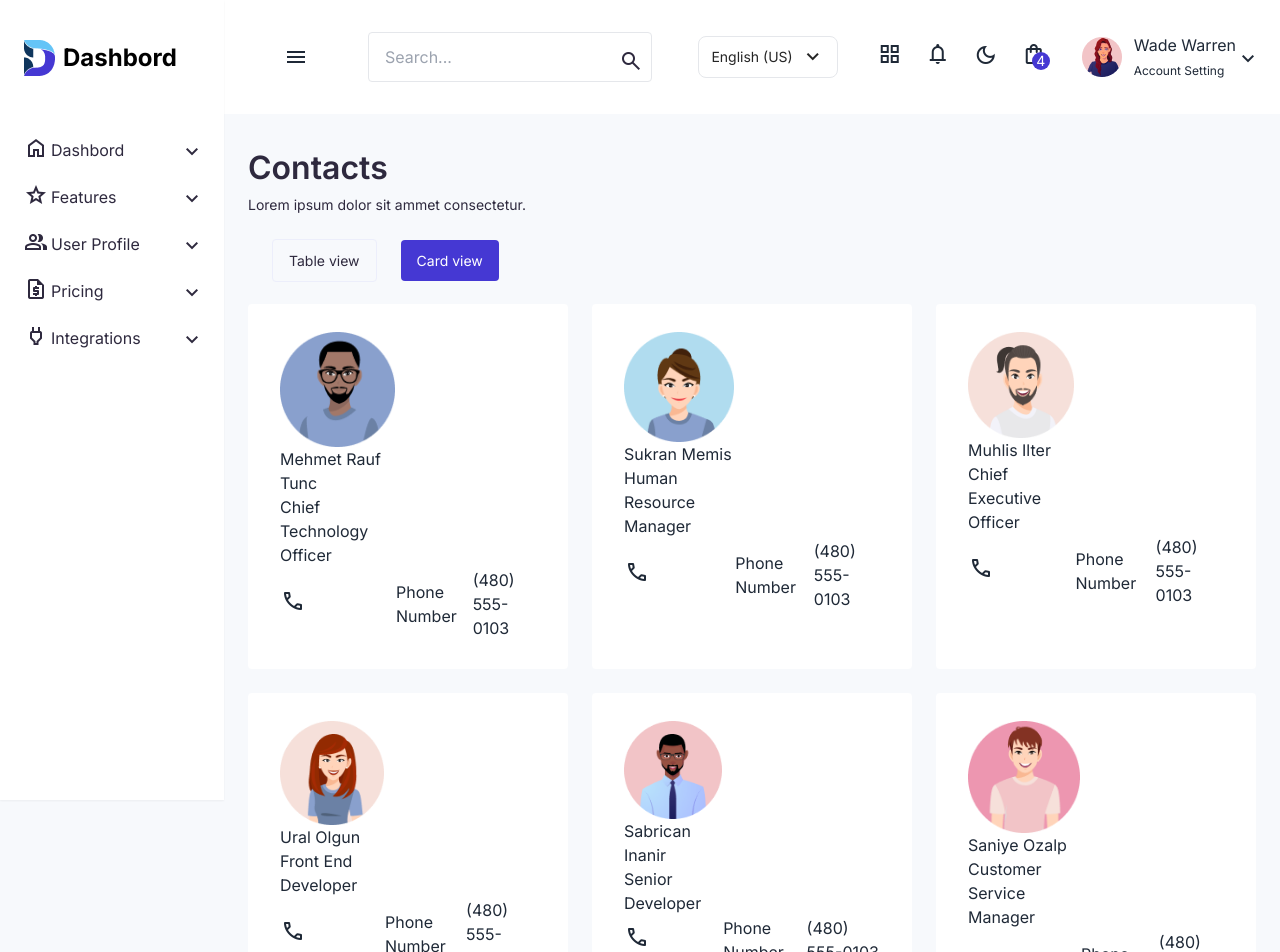
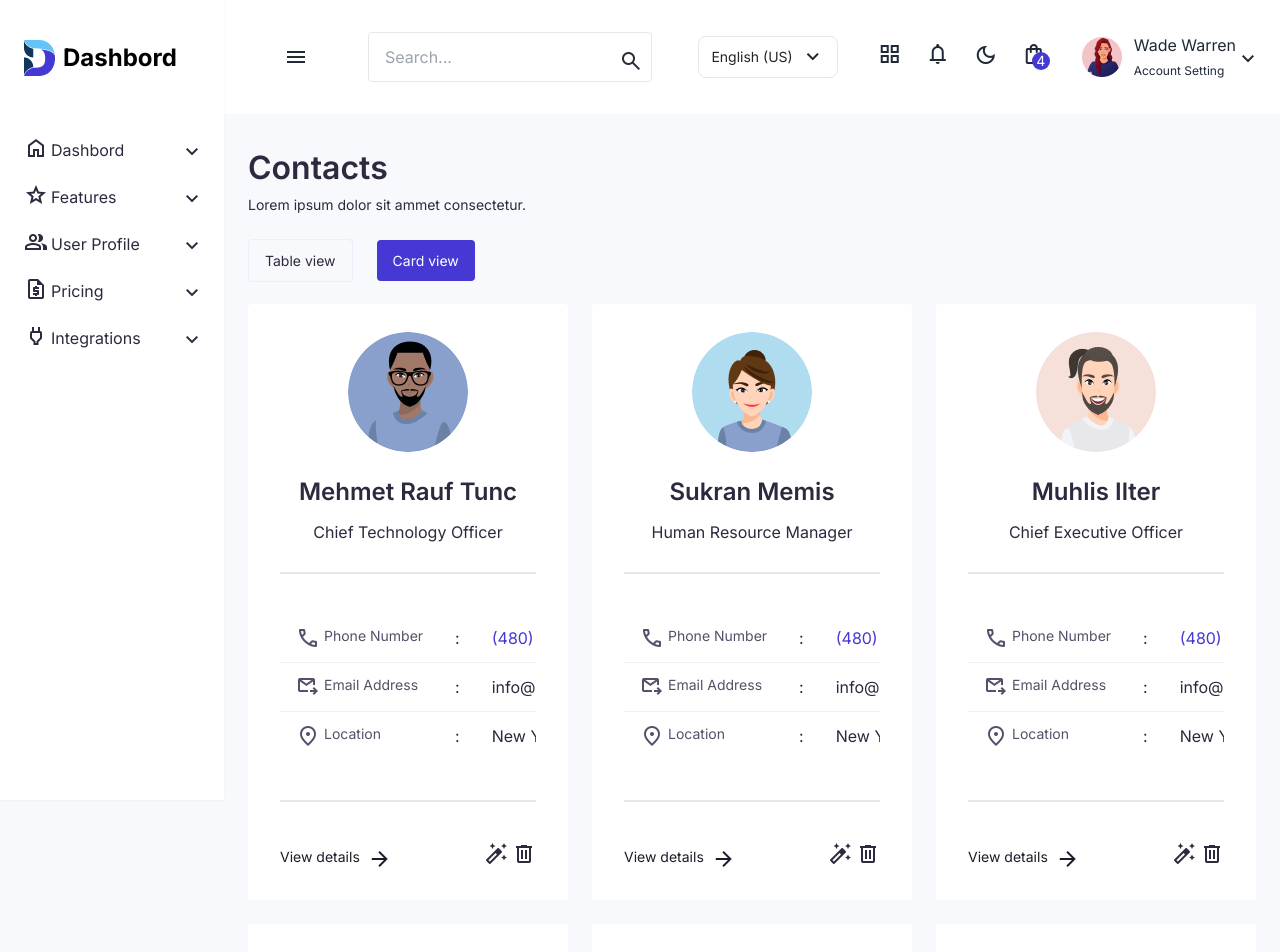
Before and after one commit to RobinHossain5261/dashbord, a Next.js app: page /cardView/contacts in a window 1280 px wide. Shown: the top 952 px of the page. Built offline with nearby package versions, Linux system fonts and the light colour scheme.

Commit message:
contact card view done

```diff
--- a/src/app/cardView/contacts/page.js
+++ b/src/app/cardView/contacts/page.js
@@ -10,7 +10,7 @@ import Image from 'next/image';
 
 const contacts = () => {
 
-    const cards = [
+    const byuers = [
         {
             id: 1,
             img: photo7,
@@ -68,34 +68,71 @@ const contacts = () => {
     ]
 
     return (
-        <div className='px-2 lg:px-6 pt-10 pb-6 bg-bgColor dark:bg-darkBg'>
+        <div className='px-2 md:px-6 lg:px-6 pt-10 pb-6 bg-bgColor dark:bg-darkBg'>
             <h3 className='text-[32px] font-semibold text-myBlack dark:text-white'>Contacts</h3>
             <span className='text-sm text-myBlack dark:text-white '>Lorem ipsum dolor sit ammet consectetur.</span>
 
             <div className='mt-8'>
-                <Link href='/features/contacts' className='text-myBlack dark:text-myWhite border dark:border-darkLine py-3 px-4  text-sm rounded ml-6 border-myLine'>Table view</Link>
+                <Link href='/features/contacts' className='text-myBlack dark:text-myWhite border dark:border-darkLine py-3 px-4  text-sm rounded border-myLine'>Table view</Link>
                 <Link href='/cardView/contacts' className='text-white dark:text-[#1E192A] py-3 px-4 bg-myBlue dark:bg-[#00E177] text-sm rounded ml-6'>Card view</Link>
             </div>
 
-            <div className="overflow-x-auto">
-                <table className='grid grid-cols-1 md:grid-cols-2 lg:grid-cols-3 gap-6 rounded mt-8'>
-                    {
-                        cards.map(card => (<tbody
-                        key={card.id}
-                        className='bg-white py-7 px-8 rounded'
-                        >
-                            <tr><Image src={card.img}/></tr>
-                            <tr>{card.name}</tr>
-                            <tr>{card.post}</tr>
-                            <tr>
-                                <td><span class="material-symbols-outlined">call</span></td>
-                                <td>Phone Number</td>
-                                <td>{card.number}</td>
-                            </tr>
-                        </tbody>))
-                    }
-                </table>
-            </div >
+
+            <div className='grid grid-cols-1 lg:grid-cols-3 gap-6 mt-8'>
+                {
+                    byuers.map(buyer => (<div
+                        key={buyer.id}
+                        className='bg-white dark:bg-darkCard p-2 lg:px-8 lg:py-7 rounded'
+                    >
+                        <Image className='w-[120px] h-[120px] rounded-full mx-auto' src={buyer.img} alt='buyer' />
+                        <h4 className='text-2xl text-center text-myBlack dark:text-white font-semibold mt-6 mb-3'>{buyer.name}</h4>
+                        <h6 className='text-base text-center text-myBlack dark:text-[#D1D1D1]'>{buyer.post}</h6>
+                        <hr className='border dark:border-darkLine mt-7 mb-10' />
+
+                        <div className='overflow-x-auto'>
+                            <table className="table whitespace-nowrap">
+                                <tbody>
+                                    <tr className='dark:border-darkLine'>
+                                        <th className='flex items-center gap-2'>
+                                            <span className="material-symbols-outlined w-5 h-5 text-myGrey dark:text-[#D1D1D1] font-normal">call</span>
+                                            <span className='text-myGrey text-sm font-normal dark:text-[#D1D1D1]'>Phone Number</span>
+                                        </th>
+                                        <td className='text-myBlack text-base'>:</td>
+                                        <td className='text-myBlue dark:text-myGreen text-base'>{buyer.number}</td>
+                                    </tr>
+                                    <tr className='dark:border-darkLine'>
+                                        <th className='flex items-center gap-2'>
+                                            <span className="material-symbols-outlined w-5 h-5 text-myGrey dark:text-[#D1D1D1] font-normal">outgoing_mail</span>
+                                            <span className='text-myGrey dark:text-[#D1D1D1] text-sm font-normal'>Email Address</span>
+                                        </th>
+                                        <td className='text-myBlack dark:text-[#D1D1D1] text-base'>:</td>
+                                        <td className='text-myBlack dark:text-[#D1D1D1] text-base'>{buyer.email}</td>
+                                    </tr>
+                                    <tr className='dark:border-darkLine'>
+                                        <th className='flex items-center gap-2'>
+                                            <span className="material-symbols-outlined w-5 h-5 text-myGrey dark:text-[#D1D1D1] font-normal">location_on</span>
+                                            <span className='text-myGrey dark:text-[#D1D1D1] text-sm font-normal'>Location</span>
+                                        </th>
+                                        <td className='text-myBlack dark:text-[#D1D1D1] text-base'>:</td>
+                                        <td className='text-myBlack dark:text-[#D1D1D1] text-base'>{buyer.location}</td>
+                                    </tr>
+                                </tbody>
+                            </table>
+                        </div>
+                        <hr className='border dark:border-darkLine my-10' />
+                        <div className='flex items-center justify-between'>
+                            <div className='flex items-center gap-2 text-[#1E192A] hover:text-myBlue dark:hover:text-myGreen dark:text-myLine'>
+                                <span className='text-sm '>View details</span>
+                                <span class="material-symbols-outlined  w-5 h-5">arrow_forward</span>
+                            </div>
+                            <div className='text-myBlack dark:text-myWhite'>
+                                <span class="material-symbols-outlined cursor-pointer mr-1 hover:text-myBlue dark:hover:text-myGreen">auto_fix</span>
+                                <span class="material-symbols-outlined cursor-pointer hover:text-red-500">delete</span>
+                            </div>
+                        </div>
+                    </div>))
+                }
+            </div>
         </div >
     );
 };
--- a/src/app/layout.js
+++ b/src/app/layout.js
@@ -66,7 +66,7 @@ export default function RootLayout({ children }) {
             className={`pt-16 transition-all duration-[400ms] ${showNav && !isMobile ? "pl-56" : ""
               }`}
           >
-            <div className='lg:mt-10'>{children}</div>
+            <div className='lg:mt-10 md:mt-10'>{children}</div>
           <Footer/>
           </div>
         </Provider>
```
